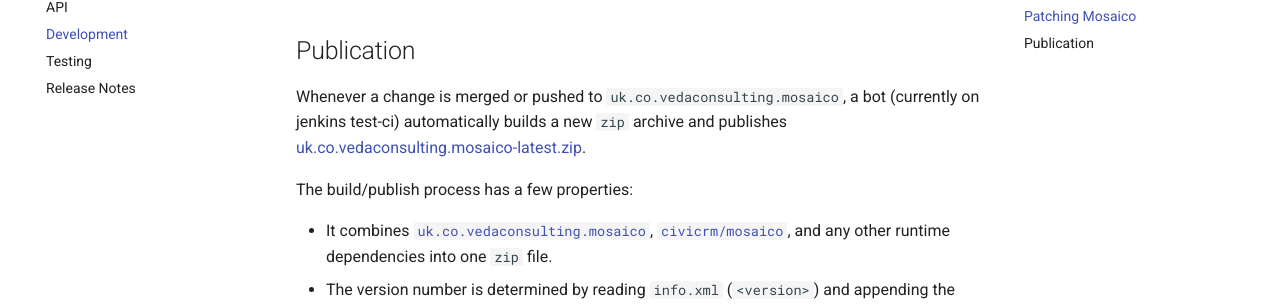
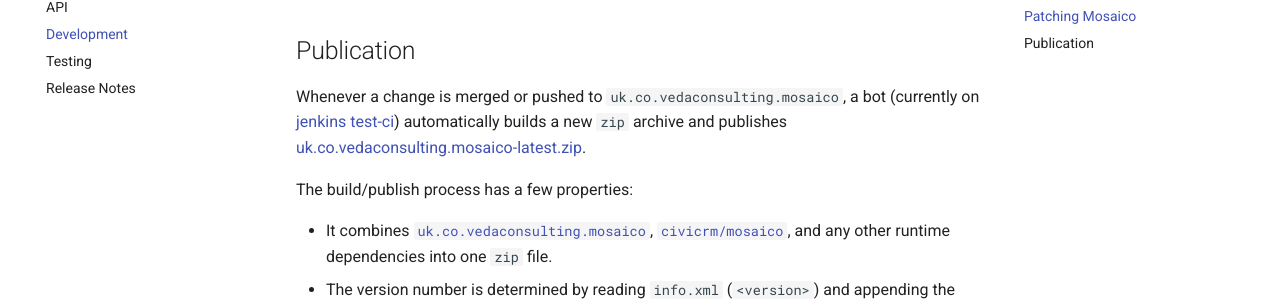
Before and after one commit to veda-consulting-company/uk.co.vedaconsulting.mosaico, an MkDocs documentation site: the page built from docs/develop.md, in a window 1280 px wide and 900 px high, scrolled down 1391 px. Shown: the part 173-478 px from the top of the window. Built offline with MkDocs 1.6.1 and Material for MkDocs 9.7.7, drawn with Linux system fonts in a browser that asks for light colours; comment, search, counter and statistics services are not loaded; part of the change alters nothing that is shown.

```diff
--- a/docs/develop.md
+++ b/docs/develop.md
@@ -62,7 +62,7 @@ in https://github.com/civicrm/mosaico using [Twigflow (Rebase)](https://gist.git
 
 ## Publication
 
-Whenever a change is merged or pushed to `uk.co.vedaconsulting.mosaico`, a bot (currently on jenkins test-ci) automatically builds a new `zip` archive
+Whenever a change is merged or pushed to `uk.co.vedaconsulting.mosaico`, a bot (currently on [jenkins test-ci](https://test.civicrm.org/view/Tools/job/Tool-Publish-mosaico/)) automatically builds a new `zip` archive
 and publishes [uk.co.vedaconsulting.mosaico-latest.zip](https://download.civicrm.org/extension/uk.co.vedaconsulting.mosaico/latest/uk.co.vedaconsulting.mosaico-latest.zip).
 
 The build/publish process has a few properties:
```
